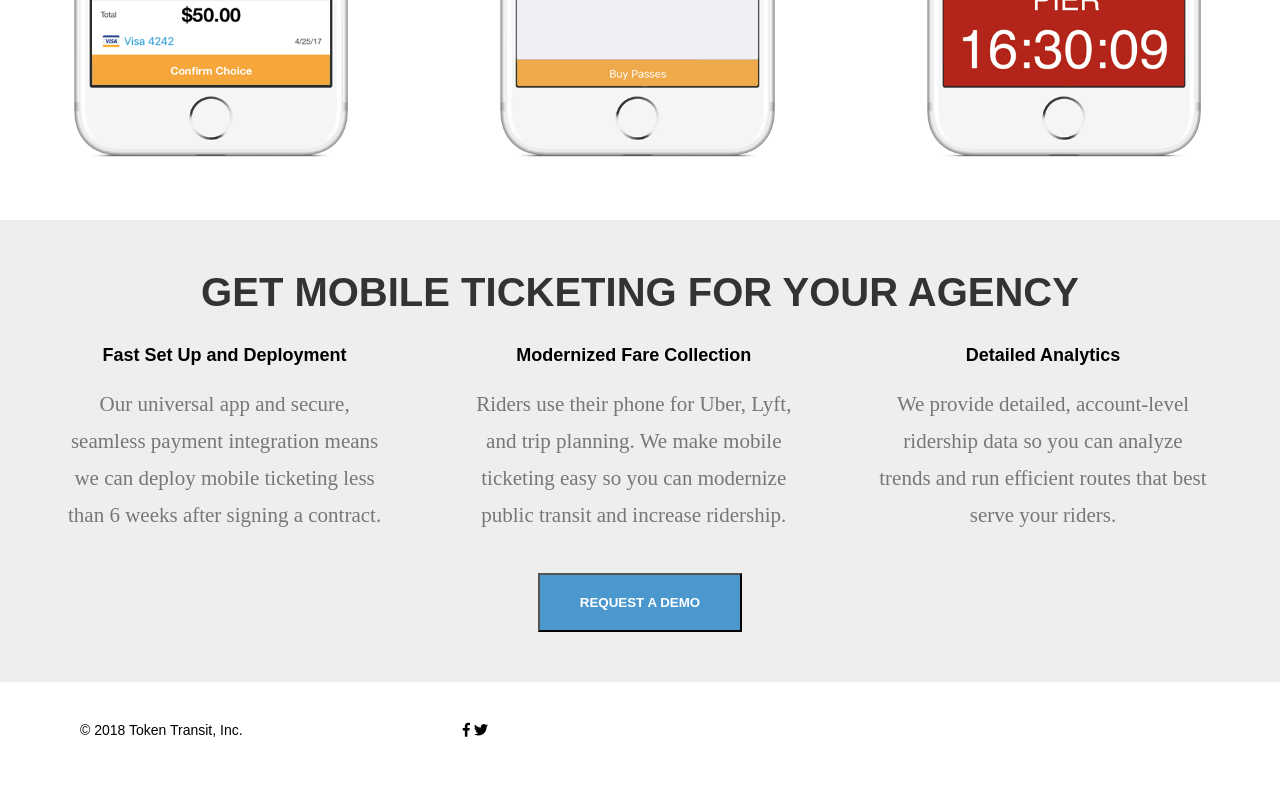
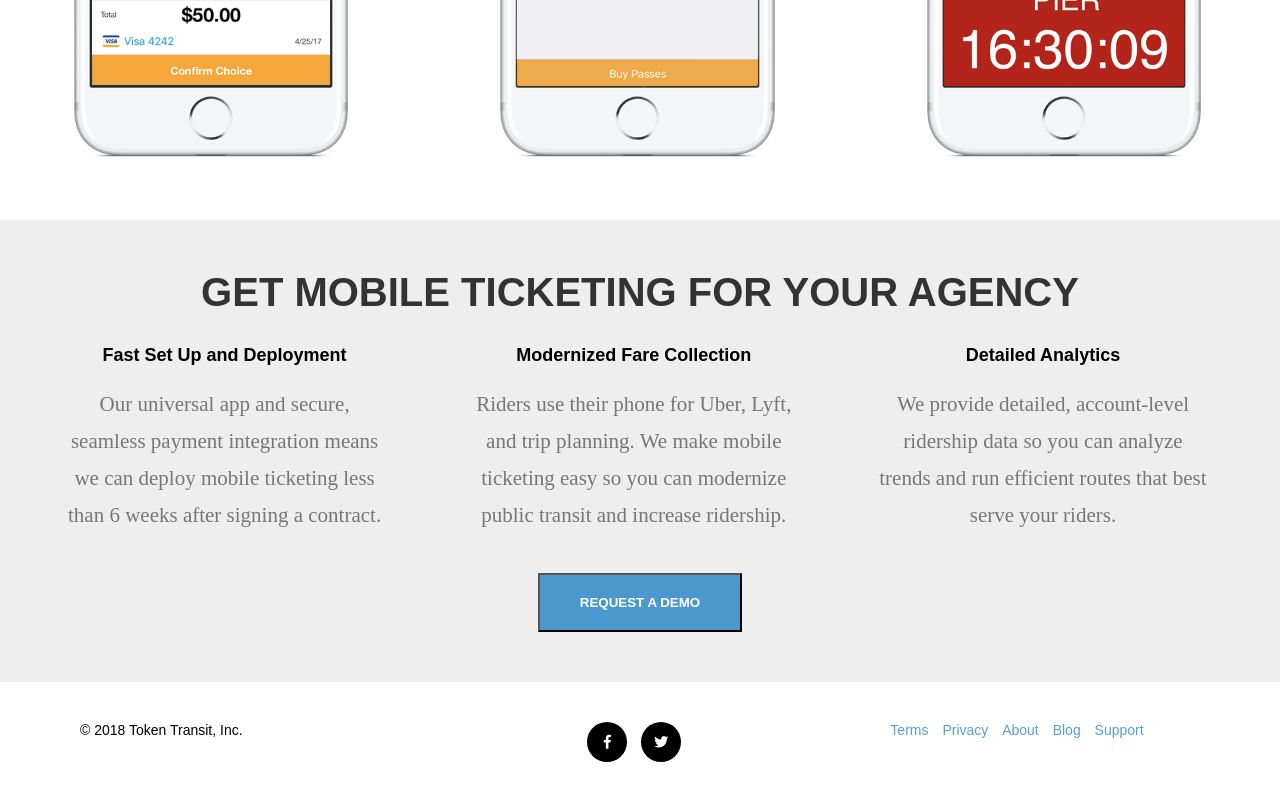
Before and after one commit to jjnotjayjay/token-transit, a plain HTML site: page index.html in a window 1280 px wide. Shown: the part 971-1771 px from the top of the page. Before the commit the page ends 1749 px from the top, so only its background shows below. Drawn offline with Linux system fonts and the light colour scheme; a web font is replaced by a local one.

Commit message:
Remaining footer content added and styled.

```diff
--- a/index.html
+++ b/index.html
@@ -52,15 +52,24 @@
             <p>We provide detailed, account-level ridership data so you can analyze trends and run efficient routes that best serve your riders.</p>
           </div>
         </div>
-        <div class="centered"><button href="#">Request a Demo</button></div>
+        <div class="centered">
+          <button href="#">Request a Demo</button>
+        </div>
       </div>
       <footer>
         <div class="column-third">
           <span>© 2018 Token Transit, Inc.</span>
         </div>
-        <div class="column-third">
+        <div class="column-third centered">
           <i class="fab fa-facebook-f"></i>
           <i class="fab fa-twitter"></i>
+        </div>
+        <div class="column-third centered">
+          <a href="#">Terms</a>
+          <a href="#">Privacy</a>
+          <a href="#">About</a>
+          <a href="#">Blog</a>
+          <a href="#">Support</a>
         </div>
       </footer>
   </body>
--- a/styles.css
+++ b/styles.css
@@ -79,3 +79,20 @@ footer {
   padding: 20px 60px;
   overflow: auto;
 }
+
+i.fab {
+  color: white;
+  background-color: black;
+  border-radius: 50%;
+  line-height: 40px;
+  height: 40px;
+  width: 40px;
+  text-align: center;
+  margin: 0 5px;
+}
+
+footer a {
+  text-decoration: none;
+  color: rgb(87, 159, 210);
+  margin: 0 5px;
+}
```
